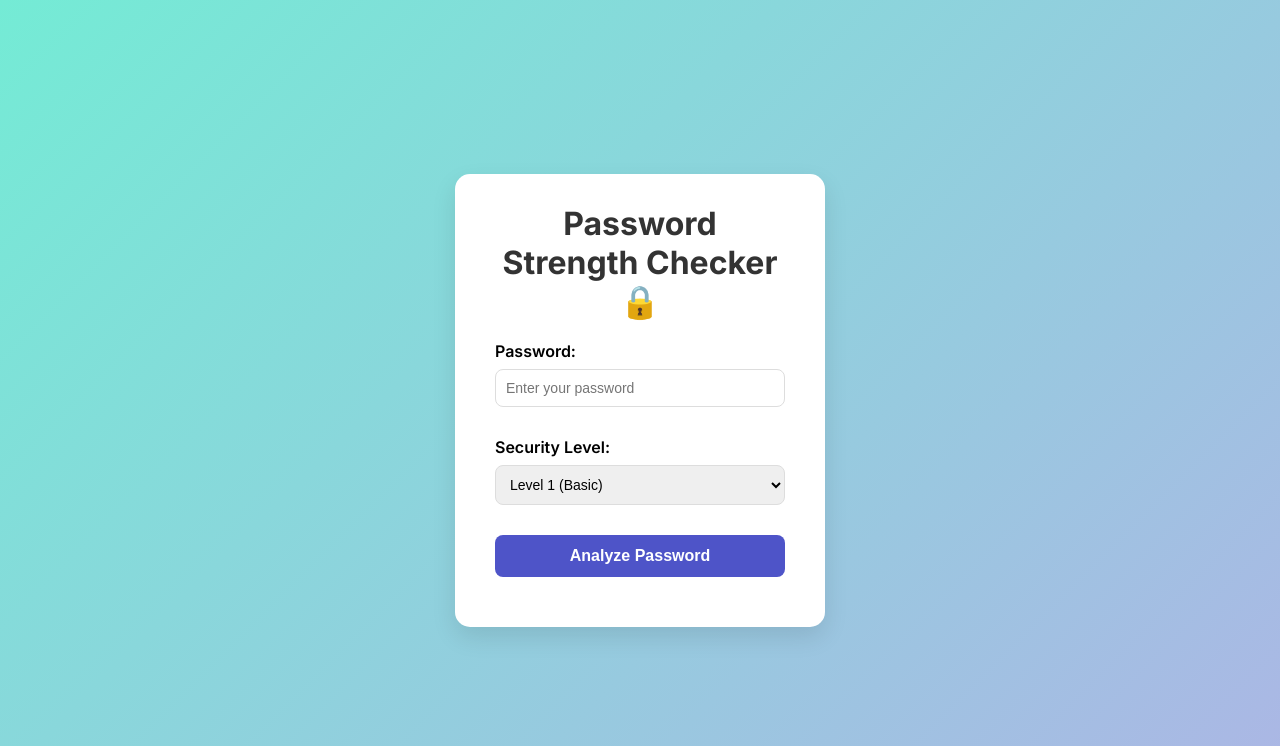
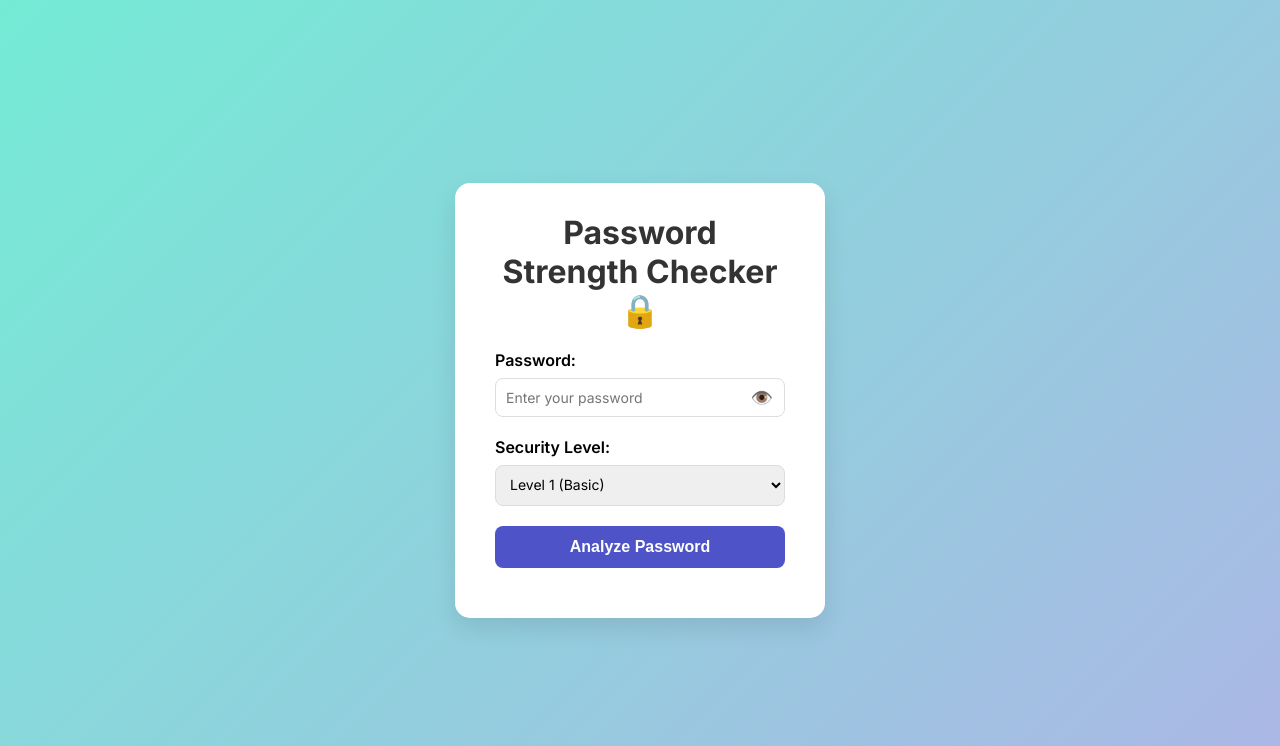
Before and after one commit to bgupta13/CS395-Password-Checker, a Flask app: page / in a window 1280 px wide. Shown: the top 746 px of the page. Run offline with Flask 3, Linux system fonts and the light colour scheme; parts of the project's set-up code (start-up, migrations or seed data) failed here and were passed over.

Commit message:
Final touches with show password

```diff
--- a/static/main.js
+++ b/static/main.js
@@ -2,9 +2,18 @@ document.addEventListener('DOMContentLoaded', () => {
   const analyzeBtn = document.getElementById('analyze-btn');
   const resultDiv = document.getElementById('result');
   const loader = document.getElementById('loader');
+  const passwordInput = document.getElementById('password');
+  const togglePasswordIcon = document.getElementById('toggle-password');
 
+  // Toggle show/hide password
+  togglePasswordIcon.addEventListener('click', () => {
+    const isPassword = passwordInput.type === 'password';
+    passwordInput.type = isPassword ? 'text' : 'password';
+  });
+
+  // Analyze button logic
   analyzeBtn.addEventListener('click', async () => {
-    const password = document.getElementById('password').value;
+    const password = passwordInput.value;
     const securityLevel = document.getElementById('security-level').value;
 
     if (!password) {
--- a/static/style.css
+++ b/static/style.css
@@ -42,14 +42,38 @@ label {
   margin-bottom: 8px;
 }
 
+/* Password container with icon */
+.password-container {
+  position: relative;
+}
+
 input[type="password"],
+input[type="text"],
 select {
   width: 100%;
-  padding: 10px;
+  padding: 10px 40px 10px 10px;
   border: 1px solid #ddd;
   border-radius: 8px;
   font-size: 14px;
-  margin-bottom: 10px;
+  font-family: 'Inter', sans-serif;
+}
+
+/* Eye icon styling */
+.toggle-password {
+  position: absolute;
+  right: 12px;
+  top: 50%;
+  transform: translateY(-50%);
+  cursor: pointer;
+  font-size: 18px;
+  color: #888;
+  user-select: none;
+  transition: color 0.2s ease, transform 0.2s ease;
+}
+
+.toggle-password:hover {
+  color: #4e54c8;
+  transform: translateY(-50%) scale(1.2);
 }
 
 button {
@@ -104,11 +128,6 @@ button:hover {
 }
 
 @keyframes spin {
-  0% {
-    transform: rotate(0deg);
-  }
-
-  100% {
-    transform: rotate(360deg);
-  }
+  0% { transform: rotate(0deg); }
+  100% { transform: rotate(360deg); }
 }
--- a/templates/index.html
+++ b/templates/index.html
@@ -12,9 +12,12 @@
     <div class="card">
       <h1>Password Strength Checker 🔒</h1>
 
-      <div class="form-group">
+      <div class="form-group password-wrapper">
         <label for="password">Password:</label>
-        <input type="password" id="password" placeholder="Enter your password" />
+        <div class="password-container">
+          <input type="password" id="password" placeholder="Enter your password" />
+          <span id="toggle-password" class="toggle-password" title="Show/Hide Password">👁️</span>
+        </div>
       </div>
 
       <div class="form-group">
```
